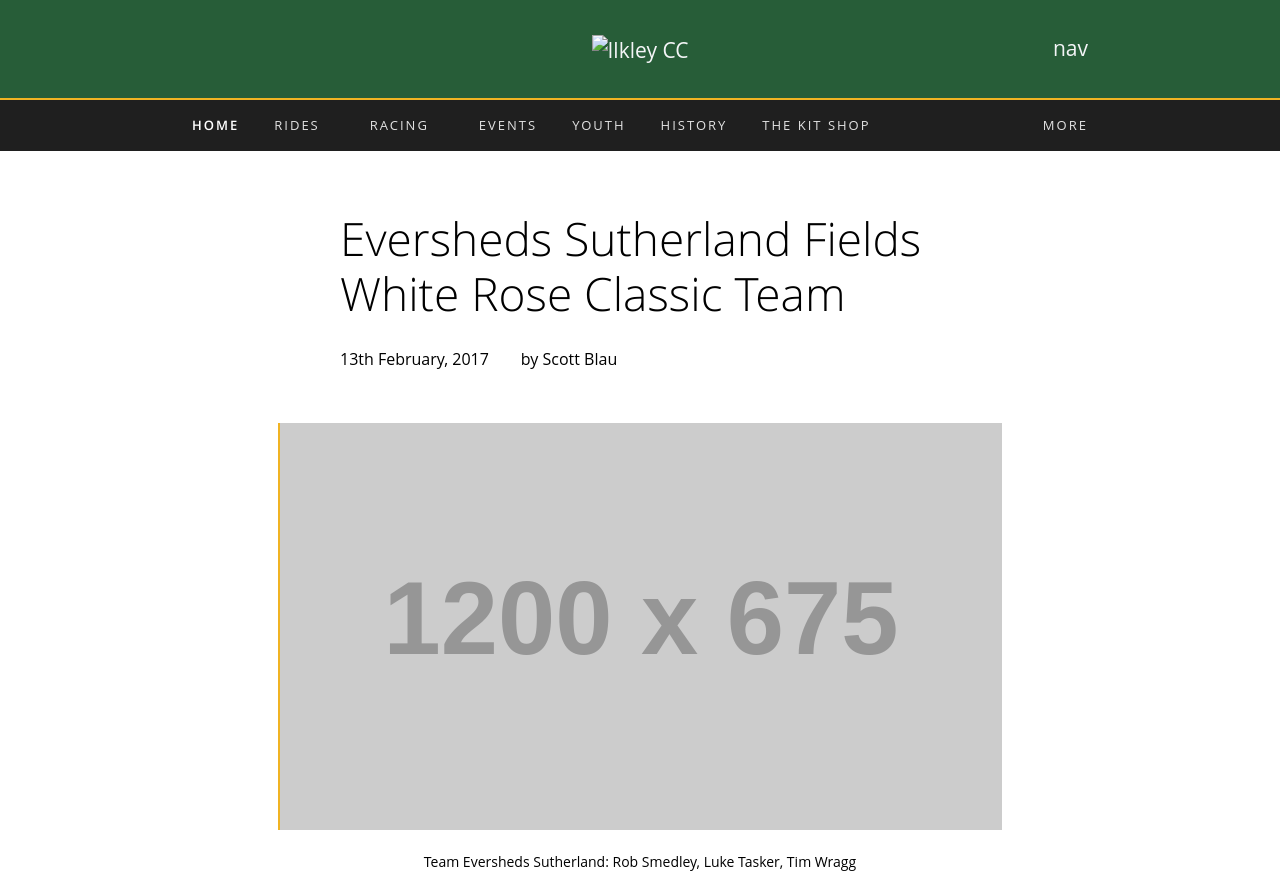
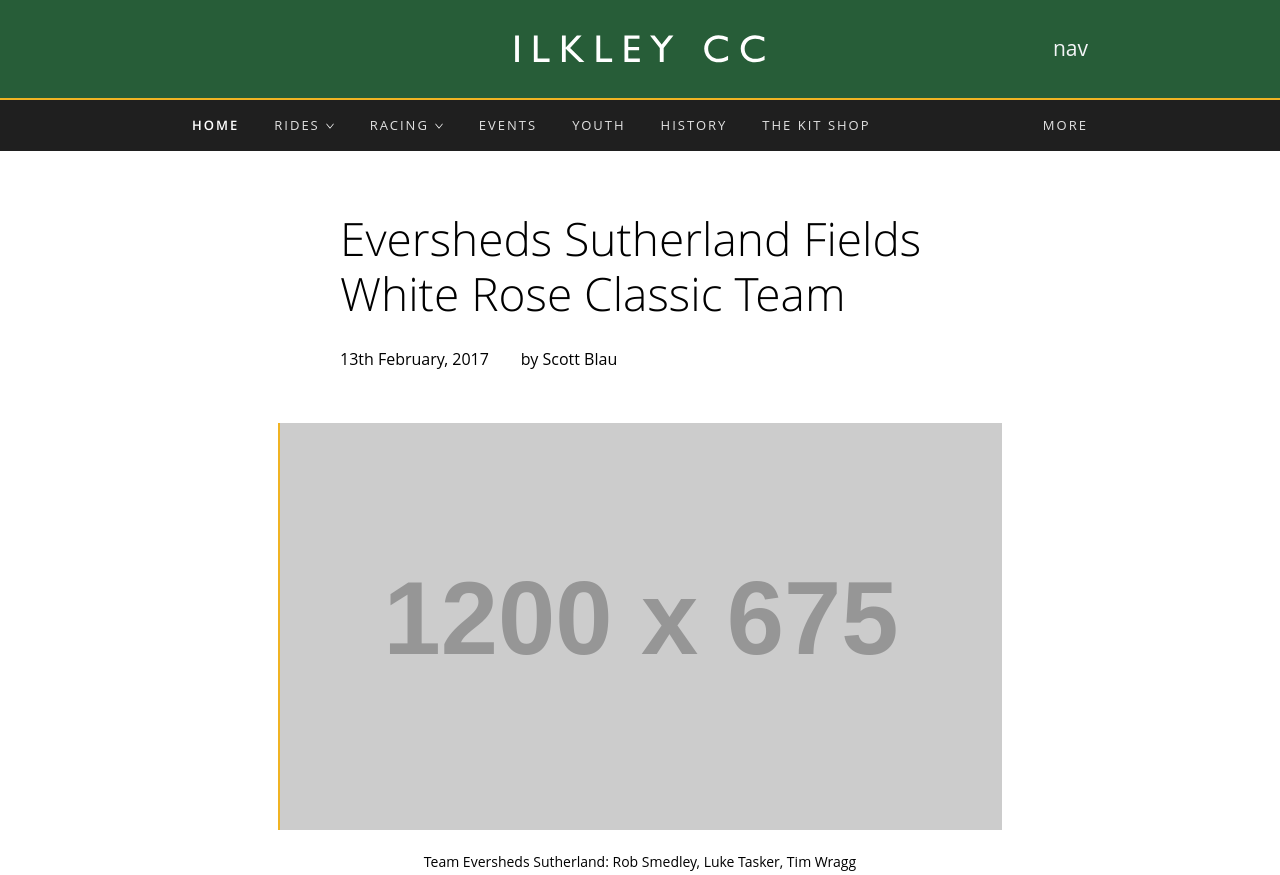
Before and after one commit to soilysound/ilkley, a website: page article.html in a window 1280 px wide. Shown: the top 875 px of the page. Drawn offline with Linux system fonts and the light colour scheme; the site is published under a folder, as on GitHub Pages, so addresses that start at the root find nothing; placeholder pictures from the web are drawn by us; files whose address does not match are found by name; a web font is replaced by a local one.

Commit message:
correct image paths

```diff
--- a/article.html
+++ b/article.html
@@ -32,7 +32,7 @@
         </a>
       </div>
       <div class="header__cell header__title">
-        <img class="header__site-logo" src="/img/ilkley-cc.svg" alt="Ilkley CC">
+        <img class="header__site-logo" src="img/ilkley-cc.svg" alt="Ilkley CC">
       </div>
       <div class="header__cell header__nav">nav</div>
     </div>
--- a/css/files/site-nav.css
+++ b/css/files/site-nav.css
@@ -43,7 +43,7 @@
   display: inline-block;
   margin-left: 5px;
   vertical-align: middle;
-  background: url(/img/icons/icon-down-arrow.svg);
+  background: url(img/icons/icon-down-arrow.svg);
   background-size: 100%;
   border
 }
```
Also changed, not shown: index.html (+1 -1 lines).
